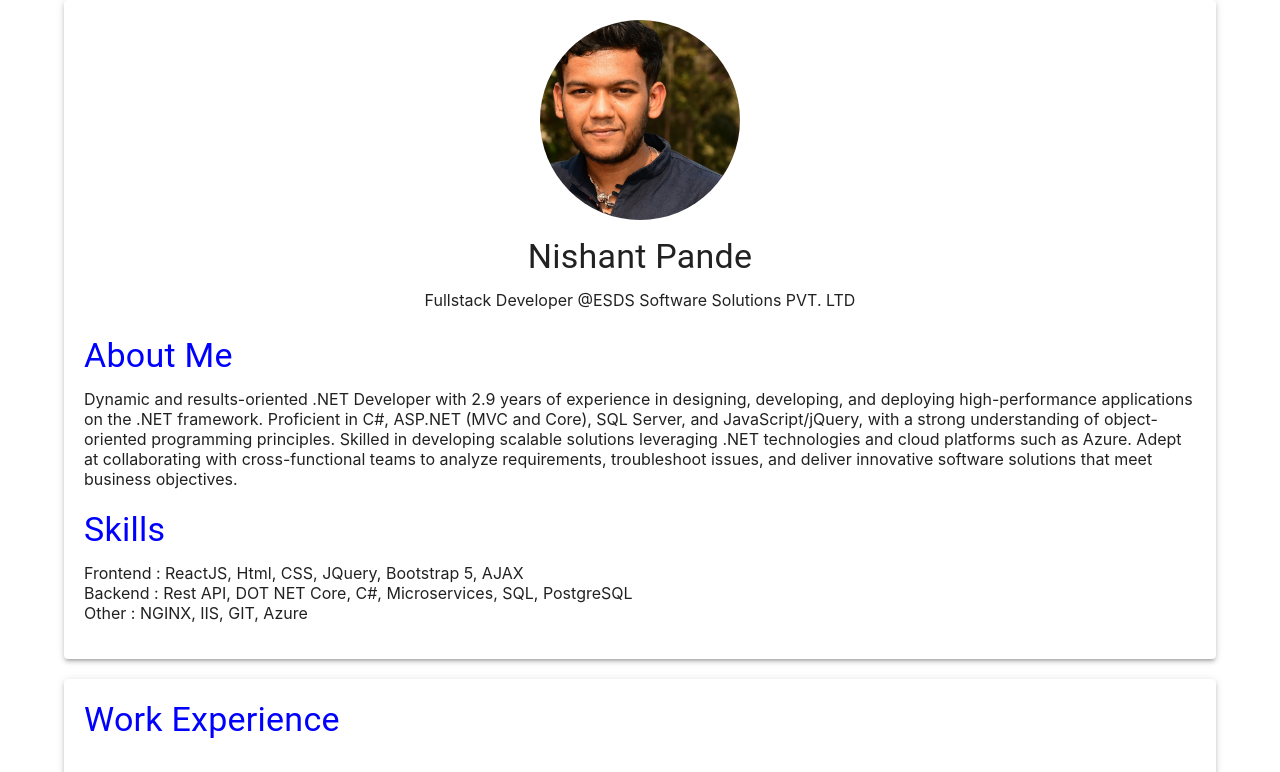
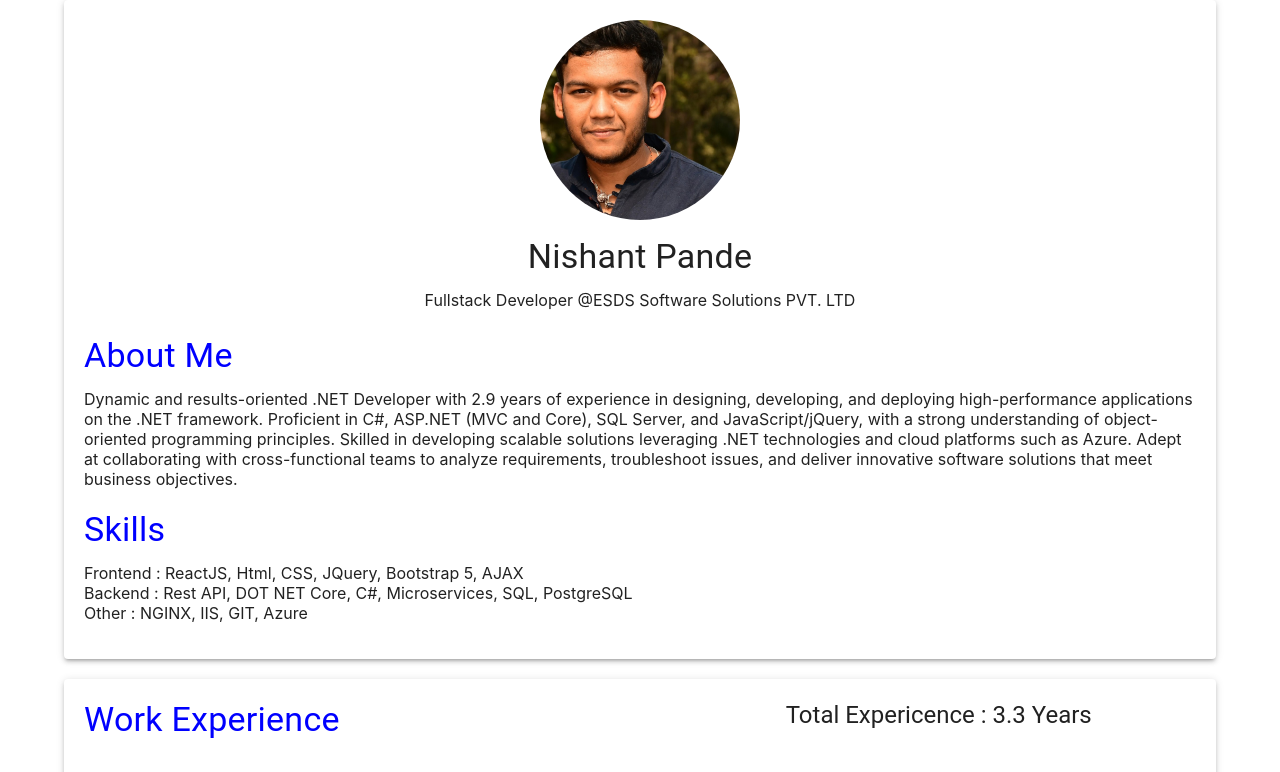
Before and after one commit to nishant4214/user-profile-app, a React (Create React App) app: page / in a window 1280 px wide. Shown: the top 772 px of the page. Built offline with nearby package versions, Linux system fonts and the light colour scheme; no server answers.

Commit message:
icon added

```diff
--- a/src/Expericence.jsx
+++ b/src/Expericence.jsx
@@ -1,24 +1,53 @@
-import React from 'react';
+import React, { useState,useEffect } from 'react';
 import Timeline from '@mui/lab/Timeline';
 import TimelineItem from '@mui/lab/TimelineItem';
 import  { timelineItemClasses } from '@mui/lab/TimelineItem';
 import {
     Typography,
-    Paper
+    Paper,
+    Grid2
   } from '@mui/material';
 import TimelineSeparator from '@mui/lab/TimelineSeparator';
 import TimelineConnector from '@mui/lab/TimelineConnector';
 import TimelineContent from '@mui/lab/TimelineContent';
 import TimelineDot from '@mui/lab/TimelineDot';
-import WorkHistoryIcon from '@mui/icons-material/WorkHistory';
 
 function Experience({sortedExperiences}){
-    const arrSortedExperiences = [...sortedExperiences];
+    const [totalExperience, setTotalExperience] = useState(0);
+
+    const parseDate = (dateString) => {
+        const [day, month, year] = dateString.split(' ');
+        const monthIndex = new Date(Date.parse(month + " 1, 2021")).getMonth(); // Get month index
+        return new Date(year, monthIndex, day); // Create a new Date object
+    };
+    const fetchTotalExperience = () => {
+        const startDate = parseDate(sortedExperiences[sortedExperiences.length-1].startDate);
+        const endDate = new Date();
+        const experienceDuration = endDate - startDate; // Duration in milliseconds
+        const total = (experienceDuration / (1000 * 60 * 60 * 24 * 365)).toFixed(1);
+
+        setTotalExperience(total);
+    };
+
+    useEffect(() => {
+        fetchTotalExperience();
+    }, [sortedExperiences]);
+
+
     return (
         <Paper elevation={3} style={{ padding: '20px' }}>
+            <Grid2 container spacing={2}>
+                <Grid2>
                     <Typography color='blue' variant="h4" align="left" gutterBottom>
                         Work Experience
                     </Typography>
+                </Grid2>
+                <Grid2 size={8}>
+                    <Typography variant="h5" align="right" gutterBottom>
+                        Total Expericence : {totalExperience} Years
+                    </Typography>
+                </Grid2>
+            </Grid2>
             <Timeline  sx={{
             [`& .${timelineItemClasses.root}:before`]: {
             flex: 0,
@@ -35,7 +64,6 @@ function Experience({sortedExperiences}){
                     src={experience.logo} // Using Base64 image
                     loading="lazy"
                     style={{ borderRadius: '50%', width: '50px', height: '50px', objectFit: 'cover' }} // Adjust width and height as needed
-
                     />
                 </TimelineDot>
 
```
Lines whose indentation alone changed are shown as unchanged.
